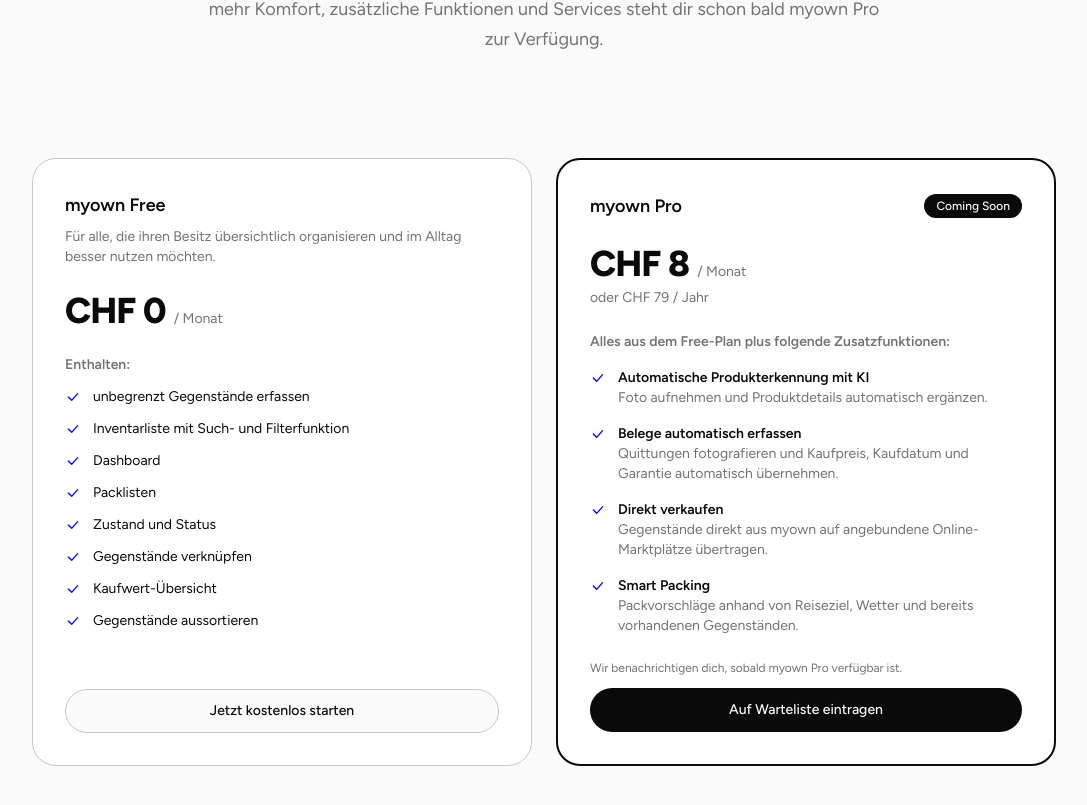
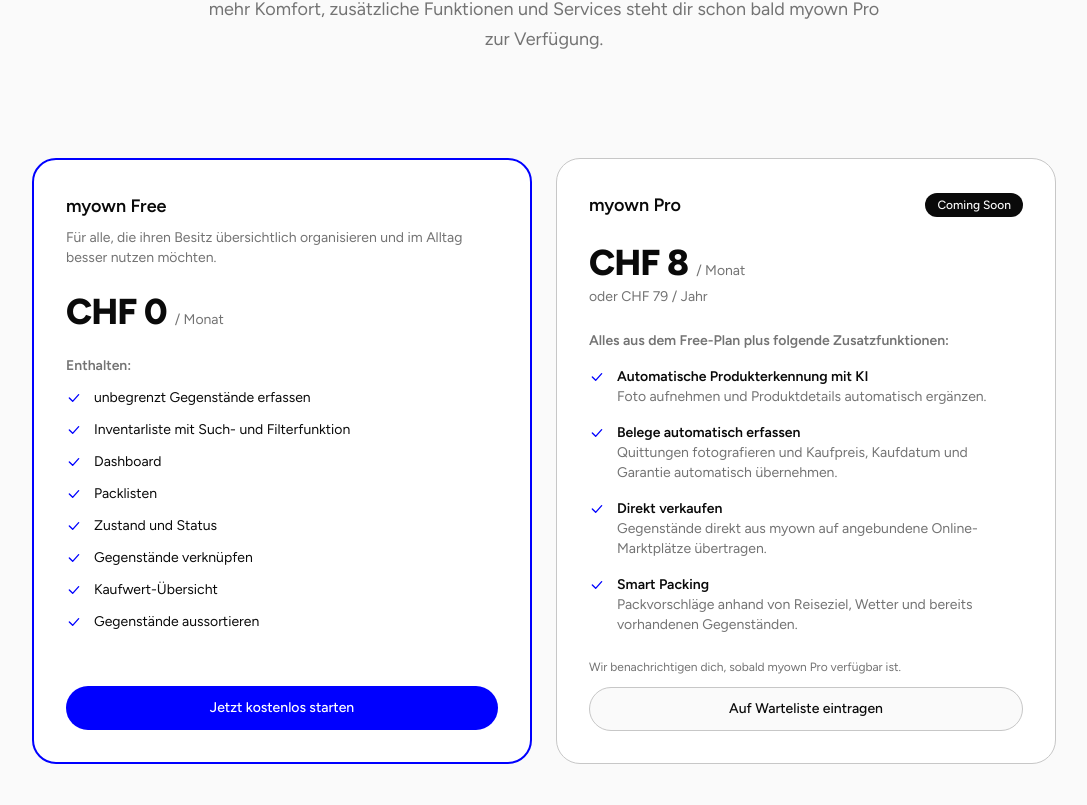
Before and after one commit to mrcldbrnr/marketing-page, a Next.js app: page /preisplan in a window 1280 px wide. Shown: the part 299-1104 px from the top of the page, without its empty margins (96-1183 px from the left). Built offline with nearby package versions, Linux system fonts and the light colour scheme; no server answers.

Commit message:
preisplan: anpassung prio

```diff
--- a/src/components/sections/pricing-plans.tsx
+++ b/src/components/sections/pricing-plans.tsx
@@ -23,7 +23,7 @@
     <div className="mx-auto grid max-w-5xl gap-6 lg:grid-cols-2">
       {pricing.plans.map((plan) =>
         plan.kind === "free" ? (
-          <div key={plan.name} className="flex flex-col gap-6 rounded-3xl border border-border bg-surface p-8">
+          <div key={plan.name} className="flex flex-col gap-6 rounded-3xl border-2 border-[#0000ff] bg-surface p-8">
             <div className="flex flex-col gap-2">
               <h2 className="text-lg font-semibold">{plan.name}</h2>
               <p className="text-sm text-muted">{plan.description}</p>
@@ -46,12 +46,16 @@
               </ul>
             </div>
 
-            <ButtonLink href={plan.cta.href} variant="secondary" className="mt-auto w-full">
+            <ButtonLink
+              href={plan.cta.href}
+              variant="primary"
+              className="mt-auto w-full bg-[#0000ff] text-white hover:bg-accent hover:text-accent-foreground"
+            >
               {plan.cta.label}
             </ButtonLink>
           </div>
         ) : (
-          <div key={plan.name} className="flex flex-col gap-6 rounded-3xl border-2 border-foreground bg-surface p-8">
+          <div key={plan.name} className="flex flex-col gap-6 rounded-3xl border border-border bg-surface p-8">
             <div className="flex flex-col gap-2">
               <div className="flex items-center justify-between gap-3">
                 <h2 className="text-lg font-semibold">{plan.name}</h2>
@@ -88,7 +92,7 @@
 
             <div className="mt-auto flex flex-col gap-3">
               <p className="text-xs text-muted">{plan.cta.note}</p>
-              <ButtonLink href={plan.cta.href} variant="primary" className="w-full">
+              <ButtonLink href={plan.cta.href} variant="secondary" className="w-full">
                 {plan.cta.label}
               </ButtonLink>
             </div>
```
